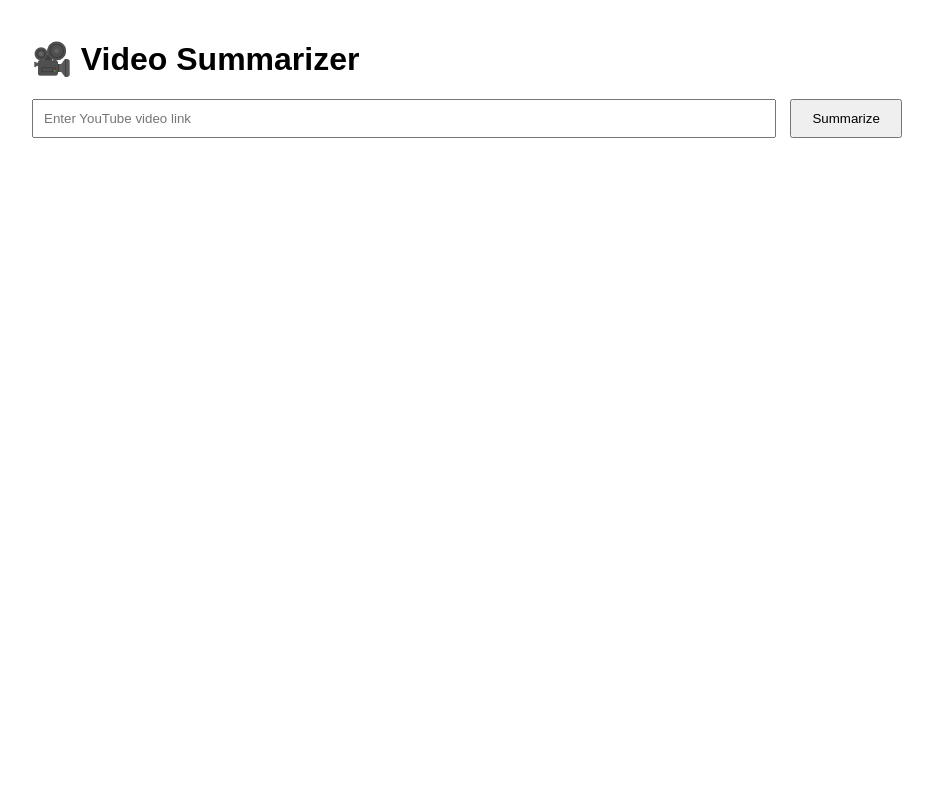
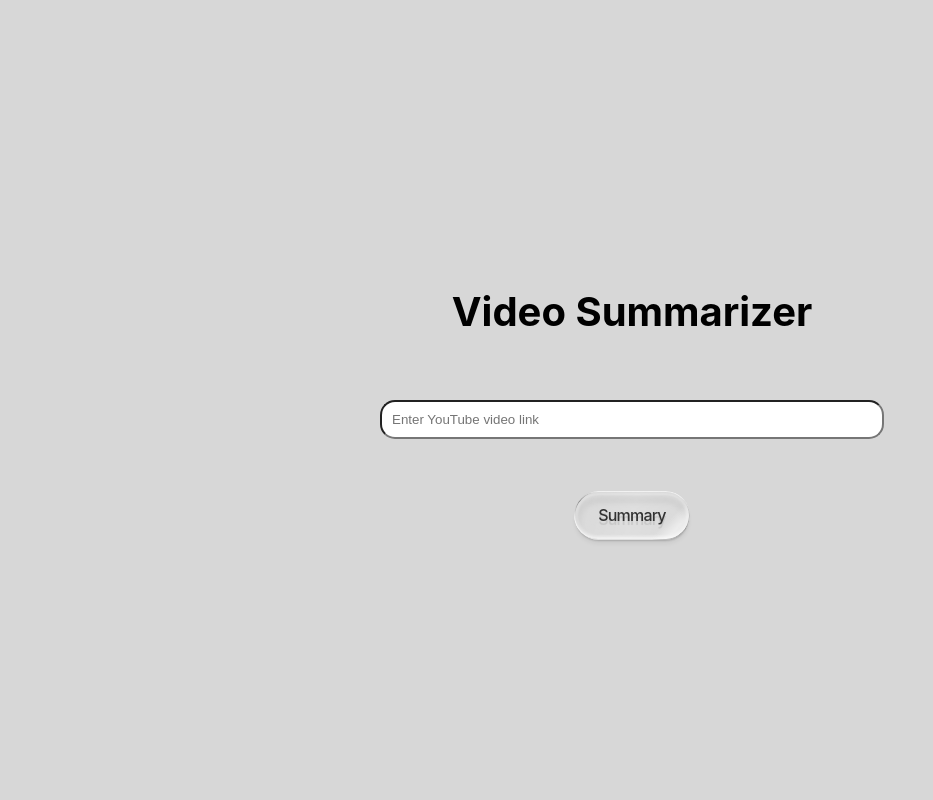
Before and after one commit to VorteX254/video-summary, a Flask app: page / in a window 1280 px wide. Shown: the whole page, without its empty margins (8-941 px from the left). Run offline with Flask 3, Linux system fonts and the light colour scheme.

Commit message:
Added css

```diff
--- a/app.py
+++ b/app.py
@@ -8,19 +8,19 @@
 app = Flask(__name__)
 
 
-def download_video(url, output_path="static/video.mp4"):
+def download_video(url, output_path="dump/video.mp4"):
     if os.path.exists(output_path):
         os.remove(output_path)
-    os.makedirs("static", exist_ok=True)
+    os.makedirs("dump", exist_ok=True)
     ydl_opts = {'format': 'mp4/best', 'outtmpl': output_path}
     with yt_dlp.YoutubeDL(ydl_opts) as ydl:
         ydl.download([url])
     return output_path
 
-def extract_audio(video_path, audio_path="static/audio.wav"):
+def extract_audio(video_path, audio_path="dump/audio.wav"):
     if os.path.exists(audio_path):
         os.remove(audio_path)
-    os.makedirs("static", exist_ok=True)
+    os.makedirs("dump", exist_ok=True)
     video = VideoFileClip(video_path)
     video.audio.write_audiofile(audio_path)
     return audio_path
--- /dev/null
+++ b/static/script.js
@@ -0,0 +1,8 @@
+document.addEventListener("DOMContentLoaded", function () {
+  const form = document.querySelector("form");
+  const loader = document.getElementById("loader");
+
+  form.addEventListener("submit", function () {
+    loader.style.display = "block"; // show spinner when form submits
+  });
+});
--- /dev/null
+++ b/static/style.css
@@ -0,0 +1,357 @@
+/* Defs */
+@property --angle-1 {
+  syntax: "<angle>";
+  inherits: false;
+  initial-value: -75deg;
+}
+
+@property --angle-2 {
+  syntax: "<angle>";
+  inherits: false;
+  initial-value: -45deg;
+}
+
+:root {
+  --global--size: clamp(2rem, 4vw, 5rem);
+  --anim--hover-time: 400ms;
+  --anim--hover-ease: cubic-bezier(0.25, 1, 0.5, 1);
+}
+
+/* Base Styles */
+body {
+  width: 100%;
+  height: 100vh;
+  margin: 0;
+  padding: 0;
+  display: flex;
+  flex-direction: column; /* Add this */
+  align-items: center;
+  justify-content: center;
+  background-color: rgba(215, 215, 215, 1);
+  font-family: "Inter", sans-serif;
+  -webkit-font-smoothing: antialiased;
+  -moz-osx-font-smoothing: grayscale;
+  overflow-y: auto; /* Change from hidden to auto */
+}
+
+/* Add these new styles */
+.container {
+  width: 80%;
+  max-width: 800px;
+  display: flex;
+  flex-direction: column;
+  align-items: center;
+  gap: 2rem;
+  padding: 2rem;
+}
+
+h1 {
+  font-size: 2.5em;
+  margin-bottom: 2rem;
+  text-align: center;
+}
+
+form {
+  display: flex;
+  flex-direction: column;
+  align-items: center;
+  gap: 1rem;
+  width: 100%;
+}
+
+input[type=text] {
+  border-radius: 15px;
+  width: 60%;
+  padding: 10px;
+}
+
+.summary {
+    margin-top: 30px;
+    padding: 20px;
+    border: 1px solid #ccc;
+    background: #f9f9f9;
+}
+
+/* ========== BUTTON ========== */
+
+/* Button Wrap Container */
+.button-wrap {
+  position: relative;
+  z-index: 2;
+  border-radius: 999vw;
+  background: transparent;
+  pointer-events: none;
+  transition: all var(--anim--hover-time) var(--anim--hover-ease);
+}
+
+/* Button Shadow Container */
+.button-shadow {
+  --shadow-cuttoff-fix: 2em;
+  position: absolute;
+  width: calc(100% + var(--shadow-cuttoff-fix));
+  height: calc(100% + var(--shadow-cuttoff-fix));
+  top: calc(0% - var(--shadow-cuttoff-fix) / 2);
+  left: calc(0% - var(--shadow-cuttoff-fix) / 2);
+  filter: blur(clamp(2px, 0.125em, 12px));
+  -webkit-filter: blur(clamp(2px, 0.125em, 12px));
+  -moz-filter: blur(clamp(2px, 0.125em, 12px));
+  -ms-filter: blur(clamp(2px, 0.125em, 12px));
+  overflow: visible;
+  pointer-events: none;
+}
+
+/* Shadow */
+.button-shadow::after {
+  content: "";
+  position: absolute;
+  z-index: 0;
+  inset: 0;
+  border-radius: 999vw;
+  background: linear-gradient(180deg, rgba(0, 0, 0, 0.2), rgba(0, 0, 0, 0.1));
+  width: calc(100% - var(--shadow-cuttoff-fix) - 0.25em);
+  height: calc(100% - var(--shadow-cuttoff-fix) - 0.25em);
+  top: calc(var(--shadow-cuttoff-fix) - 0.5em);
+  left: calc(var(--shadow-cuttoff-fix) - 0.875em);
+  padding: 0.125em;
+  box-sizing: border-box;
+  mask: linear-gradient(#000 0 0) content-box, linear-gradient(#000 0 0);
+  mask-composite: exclude;
+  transition: all var(--anim--hover-time) var(--anim--hover-ease);
+  overflow: visible;
+  opacity: 1;
+}
+
+/* ========== BUTTON BASE STYLES ========== */
+
+button {
+  /* Basic Styling */
+  --border-width: clamp(1px, 0.0625em, 4px);
+  all: unset;
+  cursor: pointer;
+  position: relative;
+  -webkit-tap-highlight-color: rgba(0, 0, 0, 0);
+  pointer-events: auto;
+  z-index: 3;
+  background: linear-gradient(
+    -75deg,
+    rgba(255, 255, 255, 0.05),
+    rgba(255, 255, 255, 0.2),
+    rgba(255, 255, 255, 0.05)
+  );
+  border-radius: 999vw;
+  box-shadow: inset 0 0.125em 0.125em rgba(0, 0, 0, 0.05),
+    inset 0 -0.125em 0.125em rgba(255, 255, 255, 0.5),
+    0 0.25em 0.125em -0.125em rgba(0, 0, 0, 0.2),
+    0 0 0.1em 0.25em inset rgba(255, 255, 255, 0.2),
+    0 0 0 0 rgba(255, 255, 255, 1);
+  backdrop-filter: blur(clamp(1px, 0.125em, 4px));
+  -webkit-backdrop-filter: blur(clamp(1px, 0.125em, 4px));
+  -moz-backdrop-filter: blur(clamp(1px, 0.125em, 4px));
+  -ms-backdrop-filter: blur(clamp(1px, 0.125em, 4px));
+  transition: all var(--anim--hover-time) var(--anim--hover-ease);
+}
+
+button:hover {
+  transform: scale(0.975);
+  backdrop-filter: blur(0.01em);
+  -webkit-backdrop-filter: blur(0.01em);
+  -moz-backdrop-filter: blur(0.01em);
+  -ms-backdrop-filter: blur(0.01em);
+  box-shadow: inset 0 0.125em 0.125em rgba(0, 0, 0, 0.05),
+    inset 0 -0.125em 0.125em rgba(255, 255, 255, 0.5),
+    0 0.15em 0.05em -0.1em rgba(0, 0, 0, 0.25),
+    0 0 0.05em 0.1em inset rgba(255, 255, 255, 0.5),
+    0 0 0 0 rgba(255, 255, 255, 1);
+}
+
+/* Button Text */
+button span {
+  position: relative;
+  display: block;
+  user-select: none;
+  -webkit-user-select: none;
+  -moz-user-select: none;
+  -ms-user-select: none;
+  font-family: "Inter", sans-serif;
+  letter-spacing: -0.05em;
+  font-weight: 500;
+  font-size: 1em;
+  color: rgba(50, 50, 50, 1);
+  -webkit-font-smoothing: antialiased;
+  -moz-osx-font-smoothing: grayscale;
+  text-shadow: 0em 0.25em 0.05em rgba(0, 0, 0, 0.1);
+  transition: all var(--anim--hover-time) var(--anim--hover-ease);
+  padding-inline: 1.5em;
+  padding-block: 0.875em;
+}
+
+button:hover span {
+  text-shadow: 0.025em 0.025em 0.025em rgba(0, 0, 0, 0.12);
+}
+
+/* Text */
+button span::after {
+  content: "";
+  display: block;
+  position: absolute;
+  z-index: 1;
+  width: calc(100% - var(--border-width)); /* Prevent overlapping border */
+  height: calc(100% - var(--border-width));
+  top: calc(0% + var(--border-width) / 2);
+  left: calc(0% + var(--border-width) / 2);
+  box-sizing: border-box;
+  border-radius: 999vw;
+  overflow: clip;
+  background: linear-gradient(
+    var(--angle-2),
+    rgba(255, 255, 255, 0) 0%,
+    rgba(255, 255, 255, 0.5) 40% 50%,
+    rgba(255, 255, 255, 0) 55%
+  );
+  z-index: 3;
+  mix-blend-mode: screen;
+  pointer-events: none;
+  background-size: 200% 200%;
+  background-position: 0% 50%;
+  background-repeat: no-repeat;
+  transition: background-position calc(var(--anim--hover-time) * 1.25)
+      var(--anim--hover-ease),
+    --angle-2 calc(var(--anim--hover-time) * 1.25) var(--anim--hover-ease);
+}
+
+button:hover span::after {
+  background-position: 25% 50%;
+}
+
+button:active span::after {
+  background-position: 50% 15%;
+  --angle-2: -15deg;
+}
+
+/* Touch Devices */
+@media (hover: none) and (pointer: coarse) {
+  button span::after,
+  button:active span::after {
+    --angle-2: -45deg;
+  }
+}
+
+/* ========== BUTTON OUTLINE ========== */
+
+/* Outline */
+button::after {
+  content: "";
+  position: absolute;
+  z-index: 1;
+  inset: 0;
+  border-radius: 999vw;
+  width: calc(100% + var(--border-width));
+  height: calc(100% + var(--border-width));
+  top: calc(0% - var(--border-width) / 2);
+  left: calc(0% - var(--border-width) / 2);
+  padding: var(--border-width);
+  box-sizing: border-box;
+  background: conic-gradient(
+      from var(--angle-1) at 50% 50%,
+      rgba(0, 0, 0, 0.5),
+      rgba(0, 0, 0, 0) 5% 40%,
+      rgba(0, 0, 0, 0.5) 50%,
+      rgba(0, 0, 0, 0) 60% 95%,
+      rgba(0, 0, 0, 0.5)
+    ),
+    linear-gradient(180deg, rgba(255, 255, 255, 0.5), rgba(255, 255, 255, 0.5));
+  mask: linear-gradient(#000 0 0) content-box, linear-gradient(#000 0 0);
+  mask-composite: exclude;
+  transition: all var(--anim--hover-time) var(--anim--hover-ease),
+    --angle-1 500ms ease;
+  box-shadow: inset 0 0 0 calc(var(--border-width) / 2) rgba(255, 255, 255, 0.5);
+}
+
+button:hover::after {
+  --angle-1: -125deg;
+}
+
+button:active::after {
+  --angle-1: -75deg;
+}
+
+@media (hover: none) and (pointer: coarse) {
+  button::after,
+  button:hover::after,
+  button:active::after {
+    --angle-1: -75deg;
+  }
+}
+
+/* Shadow Hover */
+.button-wrap:has(button:hover) .button-shadow {
+  filter: blur(clamp(2px, 0.0625em, 6px));
+  -webkit-filter: blur(clamp(2px, 0.0625em, 6px));
+  -moz-filter: blur(clamp(2px, 0.0625em, 6px));
+  -ms-filter: blur(clamp(2px, 0.0625em, 6px));
+  transition: filter var(--anim--hover-time) var(--anim--hover-ease);
+}
+
+.button-wrap:has(button:hover) .button-shadow::after {
+  top: calc(var(--shadow-cuttoff-fix) - 0.875em);
+  opacity: 1;
+}
+
+/* Rotation */
+.button-wrap:has(button:active) {
+  transform: rotate3d(1, 0, 0, 25deg);
+}
+
+.button-wrap:has(button:active) button {
+  box-shadow: inset 0 0.125em 0.125em rgba(0, 0, 0, 0.05),
+    inset 0 -0.125em 0.125em rgba(255, 255, 255, 0.5),
+    0 0.125em 0.125em -0.125em rgba(0, 0, 0, 0.2),
+    0 0 0.1em 0.25em inset rgba(255, 255, 255, 0.2),
+    0 0.225em 0.05em 0 rgba(0, 0, 0, 0.05),
+    0 0.25em 0 0 rgba(255, 255, 255, 0.75),
+    inset 0 0.25em 0.05em 0 rgba(0, 0, 0, 0.15);
+}
+
+.button-wrap:has(button:active) .button-shadow {
+  filter: blur(clamp(2px, 0.125em, 12px));
+  -webkit-filter: blur(clamp(2px, 0.125em, 12px));
+  -moz-filter: blur(clamp(2px, 0.125em, 12px));
+  -ms-filter: blur(clamp(2px, 0.125em, 12px));
+}
+
+.button-wrap:has(button:active) .button-shadow::after {
+  top: calc(var(--shadow-cuttoff-fix) - 0.5em);
+  opacity: 0.75;
+}
+
+.button-wrap:has(button:active) span {
+  text-shadow: 0.025em 0.25em 0.05em rgba(0, 0, 0, 0.12);
+}
+
+#loader {
+  display: none;
+  text-align: center;
+  margin-top: 20px;
+}
+
+.spinner {
+  border: 6px solid #f3f3f3;   /* Light grey */
+  border-top: 6px solid #4a90e2; /* Blue */
+  border-radius: 50%;
+  width: 50px;
+  height: 50px;
+  margin: auto;
+  animation: spin 1s linear infinite;
+}
+
+#loader p {
+  margin-top: 10px;
+  font-size: 1.1rem;
+  color: #4a90e2;
+  font-weight: bold;
+}
+
+@keyframes spin {
+  0%   { transform: rotate(0deg); }
+  100% { transform: rotate(360deg); }
+}
--- a/templates/index.html
+++ b/templates/index.html
@@ -3,19 +3,26 @@
 <head>
   <meta charset="UTF-8">
   <title>Video Summarizer</title>
-  <style>
-    body { font-family: Arial, sans-serif; margin: 40px; }
-    input[type=text] { width: 60%; padding: 10px; }
-    button { padding: 10px 20px; margin-left: 10px; }
-    .summary { margin-top: 30px; padding: 20px; border: 1px solid #ccc; background: #f9f9f9; }
-  </style>
+  <link rel="stylesheet" href="{{ url_for('static', filename='style.css') }}">
+  <script src="{{ url_for('static', filename='script.js') }}" defer></script>
 </head>
 <body>
-  <h1>🎥 Video Summarizer</h1>
-  <form method="post">
-    <input type="text" name="video_url" placeholder="Enter YouTube video link" required>
-    <button type="submit">Summarize</button>
+  <div class="container">
+    <h1>Video Summarizer</h1>
+    <form method="POST">
+      <input type="text" name="video_url" placeholder="Enter YouTube video link" required><br>
+      <div class="button-wrap">
+        <button type="submit">
+          <span>Summary</span>
+        </button>
+        <div class="button-shadow"></div>
+      </div>
     </form>
+
+    <div id="loader">
+      <div class="spinner"></div>
+      <p>Summarizing... please wait</p>
+    </div>
 
     {% if summary %}
     <div class="summary">
@@ -23,5 +30,6 @@
       <pre>{{ summary }}</pre>
     </div>
     {% endif %}
+  </div>
 </body>
 </html>
```
Also changed, not shown: 1 other file. Lines whose indentation alone changed are shown as unchanged.
